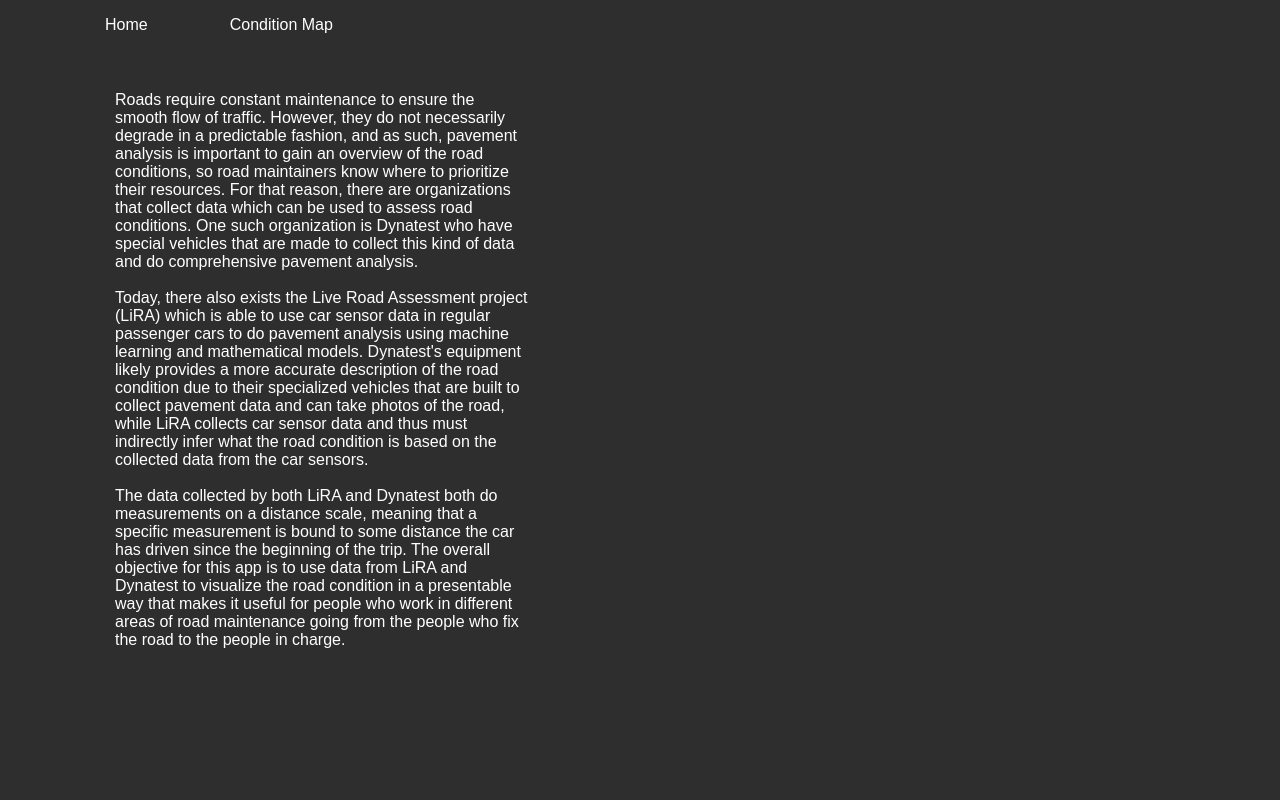
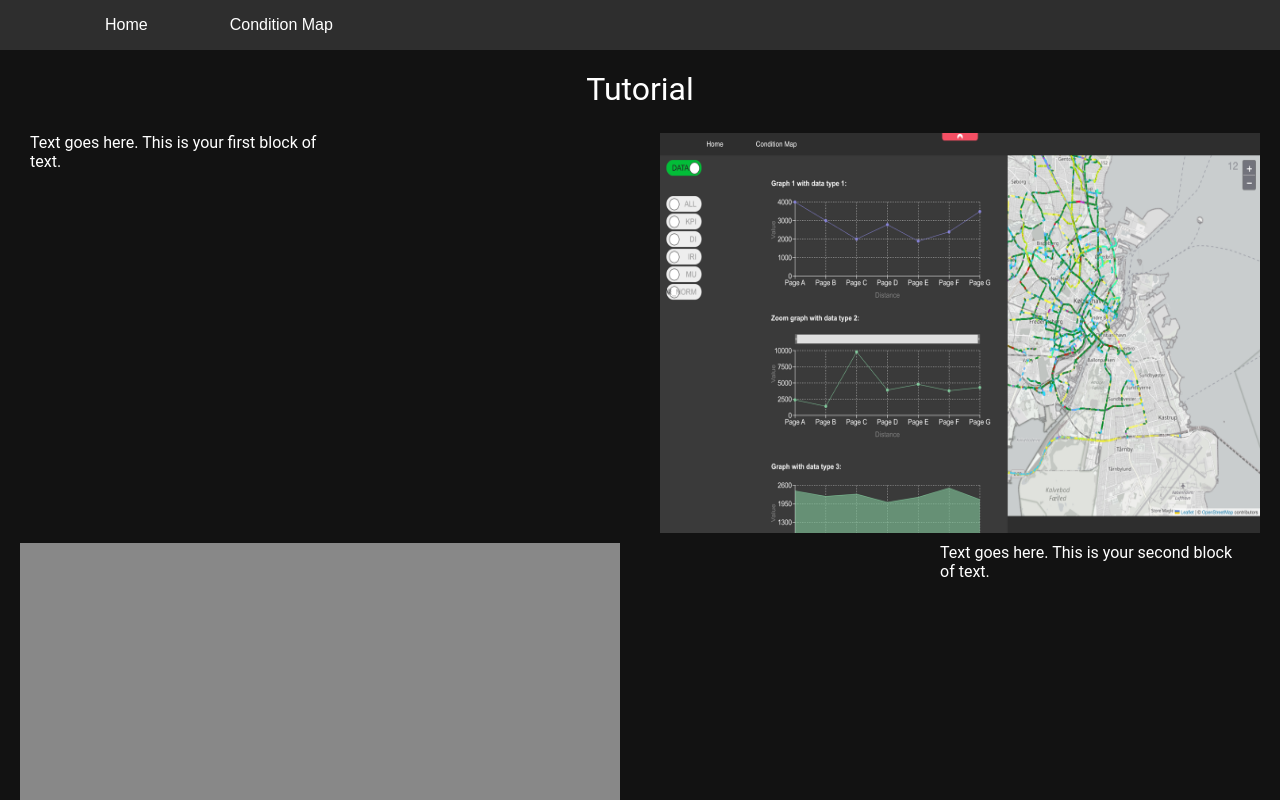
Before and after one commit to ThomasSchiolerH/Dynatest, a React (Create React App) app in the folder project_dyna/: page / in a window 1280 px wide. Shown: the top 800 px of the page. Built offline with nearby package versions, Linux system fonts and the light colour scheme.

Commit message:
toggle switch css fix

```diff
--- /dev/null
+++ b/project_dyna/src/css/Home.css
@@ -0,0 +1,34 @@
+.homeContainer {
+    background-color: #121212;
+    color: #FFFFFF;
+    padding: 20px;
+    font-family: 'Roboto', sans-serif;
+    display: flex;
+    flex-direction: column;
+    align-items: center;
+}
+
+.tutorialHeader {
+    font-size: 2em;
+    margin-bottom: 20px;
+    width: 100%;
+    text-align: center;
+}
+
+.contentRow {
+    display: flex;
+    justify-content: space-between;
+    width: 100%;
+    margin: 5px 0;  /* Further reduced this margin */
+}
+
+.leftText, .rightText {
+    flex: 0.5;
+    padding: 0 10px; /* Adjusted the padding */
+}
+
+.image {
+    width: 600px; /* adjust as needed */
+    height: 400px; /* adjust as needed */
+    background-color: #888; /* placeholder color */
+}
--- a/project_dyna/src/pages/Home.tsx
+++ b/project_dyna/src/pages/Home.tsx
@@ -1,38 +1,26 @@
+import React from 'react';
+import "../css/Home.css";
+import DataWindowImg from "../images/DataWindowImg.png";
 
 const Home = (props: any) => {
-    const containerStyle = {
-        paddingLeft: '115px',
-        paddingRight: '750px',
-        paddingTop: '25px',
-        color: 'white'
-    };
+    return (
+        <div className="homeContainer">
+            <div className="tutorialHeader">Tutorial</div>
 
-    return (
-        <div style={containerStyle}>
-            <p>
-                Roads require constant maintenance to ensure the smooth flow of traffic.
-                However, they do not necessarily degrade in a predictable fashion, and as such,
-                pavement analysis is important to gain an overview of the road conditions,
-                so road maintainers know where to prioritize their resources. For that reason,
-                there are organizations that collect data which can be used to assess road conditions.
-                One such organization is Dynatest who have special vehicles that are made to collect
-                this kind of data and do comprehensive pavement analysis.
-                <br /><br />
-                Today, there also exists the Live Road Assessment project (LiRA) which is able to use
-                car sensor data in regular passenger cars to do pavement analysis using machine
-                learning and mathematical models. Dynatest's equipment likely provides a more accurate
-                description of the road condition due to their specialized vehicles that are built
-                to collect pavement data and can take photos of the road, while LiRA collects car
-                sensor data and thus must indirectly infer what the road condition is based on the
-                collected data from the car sensors.
-                <br /><br />
-                The data collected by both LiRA and Dynatest both do measurements on a
-                distance scale, meaning that a specific measurement is bound to some
-                distance the car has driven since the beginning of the trip. The overall objective
-                for this app is to use data from LiRA and Dynatest to visualize the road condition
-                in a presentable way that makes it useful for people who work in different areas of
-                road maintenance going from the people who fix the road to the people in charge.
-            </p>
+            <div className="contentRow">
+                <div className="leftText">Text goes here. This is your first block of text.</div>
+                <img src={DataWindowImg} alt="Description for Image 1" className="image" />
+            </div>
+
+            <div className="contentRow">
+                <div className="image"></div>
+                <div className="rightText">Text goes here. This is your second block of text.</div>
+            </div>
+
+            <div className="contentRow">
+                <div className="leftText">Text goes here. This is your third block of text.</div>
+                <div className="image"></div>
+            </div>
         </div>
     );
 }
```
Also changed, not shown: project_dyna/src/images/DataWindowImg.png (added).
